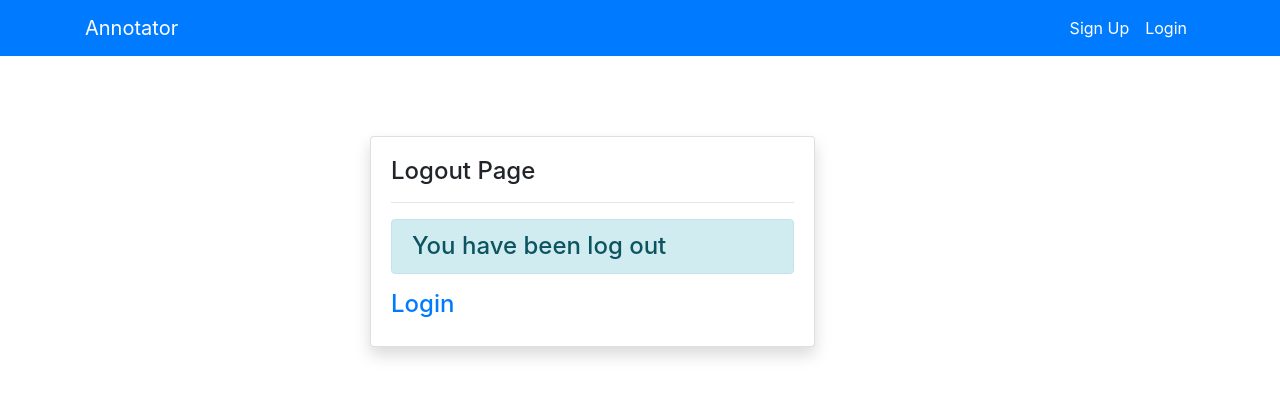
After one commit to ChangZero/DaiSLab_VIA, a Django app: page /logout/ in a window 1280 px wide. The commit adds this page. Shown: the top 397 px of the page. Run offline with Django 4.2, Linux system fonts and the light colour scheme; parts of the project's set-up code (start-up, migrations or seed data) failed here and were passed over; some libraries are stand-ins or nearby versions.

Commit message:
로그아웃 기능 구현

```diff
--- a/templates/partials/nav.html
+++ b/templates/partials/nav.html
@@ -2,10 +2,10 @@
 
     <div class="container">
         <a class="navbar-brand text-white" href="{% url 'myapp-index' %}">Annotator</a>
-        {% comment %} {% if request.user.is_authenticated %}
+        {% if request.user.is_authenticated %}
         <button class="navbar-toggler" type="button" data-toggle="collapse" data-target="#navbarSupportedContent" aria-controls="navbarSupportedContent" aria-expanded="false" aria-label="Toggle navigation">
             <span class="navbar-toggler-icon"></span>
-        </button> {% endcomment %}
+        </button>
 
         <div class="collapse navbar-collapse" id="navbarSupportedContent">
             <ul class="navbar-nav ml-auto">
@@ -13,21 +13,21 @@
                     <a class="nav-link text-white" href="">Profile <span class="sr-only">(current)</span></a>
                 </li>
                 <li class="nav-item">
-                    <a class="nav-link text-white" href="">Logout</a>
+                    <a class="nav-link text-white" href="{% url 'users-logout' %}">Logout</a>
 
                 </li>
             </ul>
-            {% comment %} {% else %} {% endcomment %}
+            {% else %}
             <ul class="navbar-nav ml-auto">
                 <li class="nav-item active">
                     <a class="nav-link text-white" href="">Sign Up <span class="sr-only">(current)</span></a>
                 </li>
                 <li class="nav-item">
-                    <a class="nav-link text-white" href="">Login</a>
+                    <a class="nav-link text-white" href="{% url 'users-login' %}">Login</a>
 
                 </li>
             </ul>
-            {% comment %} {% endif %} {% endcomment %}
+            {% endif %}
         </div>
     </div>
 </nav>
--- /dev/null
+++ b/templates/users/logout.html
@@ -0,0 +1,24 @@
+{% extends 'partials/base.html' %}
+{% block title %} Logout Page {% endblock %}
+{% load crispy_forms_tags %}
+{% block content %}
+<div class="container">
+    <div class="row mt-5 pt-3">
+        <div class="col-md-5 offset-md-3">
+
+            <div class="card my-3 shadow">
+                <div class="card-body">
+                    <h4>Logout Page</h>
+                    <hr>
+                        <div class="alert alert-info">
+                            You have been log out
+                        </div>
+                        <a href="{% url 'users-login' %}">Login</a>
+                    </hr>
+                </div>
+            </div>
+        </div>
+    </div>
+
+</div>
+{% endblock content %}
--- a/users/urls.py
+++ b/users/urls.py
@@ -6,4 +6,7 @@ from django.contrib.auth import views as auth_view
 urlpatterns = [
     path('', auth_view.LoginView.as_view(
         template_name='users/login.html'), name='users-login'),
+    path('logout/', auth_view.LogoutView.as_view(template_name='users/logout.html'),
+         name='users-logout'),
+
 ]
```
